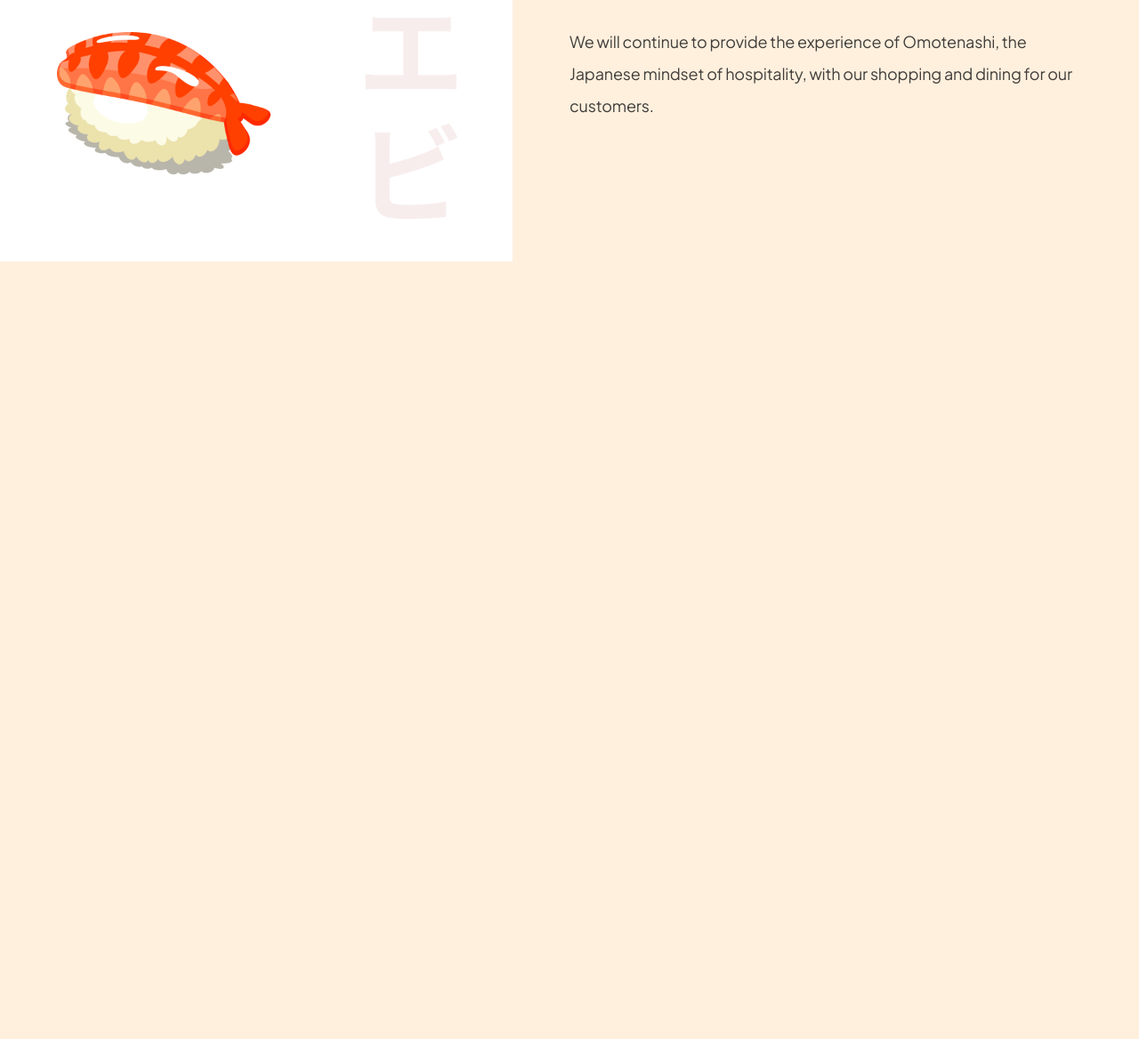
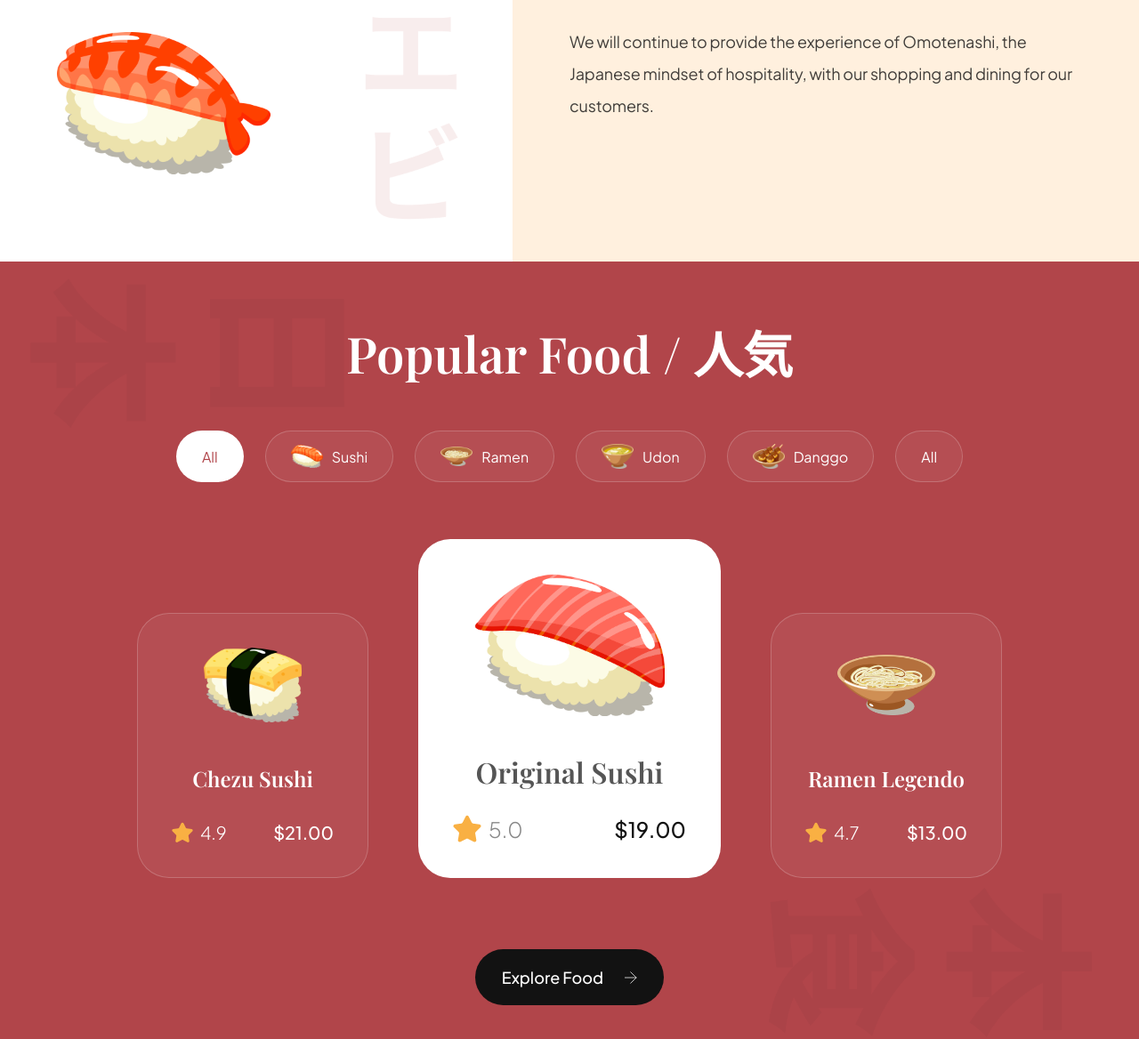
Before and after one commit to urprakashgupta/sushiman-landing, a website built with Vite: page index.html in a window 1280 px wide. Shown: the part 1220-2388 px from the top of the page at 89% size. Before the commit the page ends 1514 px from the top, so only its background shows below. Built offline with nearby package versions, Linux system fonts and the light colour scheme.

Commit message:
done with popular section

```diff
--- a/css/sections/popular.css
+++ b/css/sections/popular.css
@@ -0,0 +1,198 @@
+.popular-foods {
+    padding: 64px;
+
+    display: flex;
+    flex-direction: column;
+
+    background-color: var(--primary-color);
+    background-image: url("../../assets/popular_bg.png");
+    background-position: center;
+    background-repeat: no-repeat;
+    background-size: contain;
+
+    overflow: hidden;
+  }
+
+  .popular-foods__title {
+    font-size: 56px;
+    font-family: var(--playfair-display);
+    font-weight: 600;
+    line-height: 78px;
+    color: #fff;
+    text-align: center;
+  }
+
+  .popular-foods__filters {
+    margin-top: 48px;
+    max-width: 100%;
+    overflow-x: auto;
+
+    display: flex;
+    justify-content: center;
+    gap: 24px;
+  }
+
+  .popular-foods__filter-btn {
+    padding: 10px 28px;
+
+    display: flex;
+    flex-direction: row;
+    align-items: center;
+    gap: 10px;
+
+    background: rgba(255, 255, 255, 0.05);
+    border: 1px solid rgba(255, 255, 255, 0.2);
+    border-radius: 46px;
+
+    font-size: 16px;
+    font-weight: 300px;
+    line-height: 25px;
+    font-family: var(--plus-jakarta-sans);
+    color: #fff;
+    cursor: pointer;
+  }
+
+  .popular-foods__filter-btn img {
+    width: 36px;
+    height: 36px;
+    object-fit: contain;
+  }
+
+  .popular-foods__filter-btn.active {
+    background: #fff;
+    color: var(--primary-color)
+  }
+
+  .popular-foods__filter-btn:hover {
+    background: #fff;
+    color: var(--primary-color)
+  }
+
+  .popular-foods__catalogue {
+    margin-top: 64px;
+
+    display: flex;
+    justify-content: center;
+    align-items: flex-end;
+    flex-wrap: wrap;
+    gap: 56px;
+  }
+
+  .popular-foods__button {
+    width: fit-content;
+
+    padding: 20px 30px;
+    margin: 80px auto 0;
+
+    font-weight: 500;
+    font-size: 18px;
+    line-height: 23px;
+    font-family: var(--plus-jakarta-sans);
+    color: #fff;
+
+    border: none;
+    outline: none;
+    background: var(--secondary-color);
+    border-radius: 64px;
+    cursor: pointer;
+  }
+
+  .popular-foods__button img {
+    width: 14px;
+    height: 14px;
+    object-fit: contain;
+
+    margin-left: 21px;
+  }
+
+  .popular-foods__card {
+    padding: 38px;
+    min-width: 260px;
+    height: fit-content;
+
+    display: flex;
+    align-items: center;
+    flex-direction: column;
+
+    border-radius: 36px;
+    background: rgba(255, 255, 255, 0.05);
+    border: 1px solid rgba(255, 255, 255, 0.2);
+  }
+
+  .popular-foods__card-image {
+    width: 110px;
+    height: 84px;
+    object-fit: contain;
+  }
+
+  .popular-foods__card-title {
+    margin-top: 47px;
+
+    font-weight: 600;
+    font-size: 24px;
+    line-height: 32px;
+    font-family: var(--playfair-display);
+    color: #fff;
+    text-align: center;
+  }
+
+  .popular-foods__card-details {
+    width: 100%;
+    margin-top: 32px;
+  }
+
+  .popular-foods__card-rating {
+    display: flex;
+    align-items: center;
+    gap: 8px;
+  }
+
+  .popular-foods__card-rating img {
+    width: 24px;
+    height: 24px;
+    object-fit: contain;
+  }
+
+  .popular-foods__card-rating p {
+    font-size: 20px;
+    font-weight: 300;
+    font-family: var(--plus-jakarta-sans);
+    color: #fff;
+  }
+
+  .popular-foods__card-price {
+    font-size: 20px;
+    font-weight: 500;
+    font-family: var(--plus-jakarta-sans);
+    color: #fff;
+  }
+
+  .popular-foods__card.active-card {
+    background: #fff;
+    min-width: 340px;
+  }
+
+  .popular-foods__card.active-card .popular-foods__card-image {
+    width: 214px;
+    height: 160px;
+  }
+
+  .popular-foods__card.active-card .popular-foods__card-title {
+    color: var(--black-500);
+    font-size: 32px;
+  }
+
+  .popular-foods__card.active-card .popular-foods__card-rating img {
+    width: 32px;
+    height: 32px;
+  }
+
+  .popular-foods__card.active-card .popular-foods__card-rating p {
+    font-size: 24px;
+    color: var(--gray-100);
+  }
+
+  .popular-foods__card.active-card .popular-foods__card-price {
+    font-size: 24px;
+    color: var(--secondary-color)
+  }
--- a/index.html
+++ b/index.html
@@ -111,6 +111,80 @@
       </p>
     </div>
   </section>
+
+  <section class="popular-foods" id="menu">
+    <h2 class="popular-foods__title" data-aos="flip-up">Popular Food / 人気</h2>
+
+    <div class="popular-foods__filters sushi__hide-scrollbar" data-aos="fade-up">
+      <button class="popular-foods__filter-btn active">All</button>
+      <button class="popular-foods__filter-btn">
+        <img src="/assets/sushi.png" alt="sushi 9" />
+        Sushi
+      </button>
+      <button class="popular-foods__filter-btn">
+        <img src="/assets/sushi-8.png" alt="sushi 8" />
+        Ramen
+      </button>
+      <button class="popular-foods__filter-btn">
+        <img src="/assets/sushi-7.png" alt="sushi 7" />
+        Udon
+      </button>
+      <button class="popular-foods__filter-btn">
+        <img src="/assets/sushi-6.png" alt="sushi 6" />
+        Danggo
+      </button>
+      <button class="popular-foods__filter-btn">All</button>
+    </div>
+
+    <div class="popular-foods__catalogue" data-aos="fade-up">
+      <article class="popular-foods__card">
+        <img class="popular-foods__card-image" src="assets/sushi-12.png" alt="sushi-12" />
+        <h4 class="popular-foods__card-title">Chezu Sushi</h4>
+
+        <div class="popular-foods__card-details flex-between">
+          <div class="popular-foods__card-rating">
+            <img src="assets/star.svg" alt="star" />
+            <p>4.9</p>
+          </div>
+
+          <p class="popular-foods__card-price">$21.00</p>
+        </div>
+      </article>
+
+      <article class="popular-foods__card active-card">
+        <img class="popular-foods__card-image" src="assets/sushi-11.png" alt="sushi-11" />
+        <h4 class="popular-foods__card-title">Original Sushi</h4>
+
+        <div class="popular-foods__card-details flex-between">
+          <div class="popular-foods__card-rating">
+            <img src="assets/star.svg" alt="star" />
+            <p>5.0</p>
+          </div>
+
+          <p class="popular-foods__card-price">$19.00</p>
+        </div>
+      </article>
+
+      <article class="popular-foods__card">
+        <img class="popular-foods__card-image" src="assets/sushi-10.png" alt="sushi-10" />
+        <h4 class="popular-foods__card-title">Ramen Legendo</h4>
+
+        <div class="popular-foods__card-details flex-between">
+          <div class="popular-foods__card-rating">
+            <img src="assets/star.svg" alt="star" />
+            <p>4.7</p>
+          </div>
+
+          <p class="popular-foods__card-price">$13.00</p>
+        </div>
+      </article>
+    </div>
+
+    <button class="popular-foods__button">
+      Explore Food
+      <img src="assets/arrow-right.svg"  alt="arrow-right" />
+    </button>
+  </section>
   <script src="js/script.js" type="module"></script>
 </body>
 </html>
```
